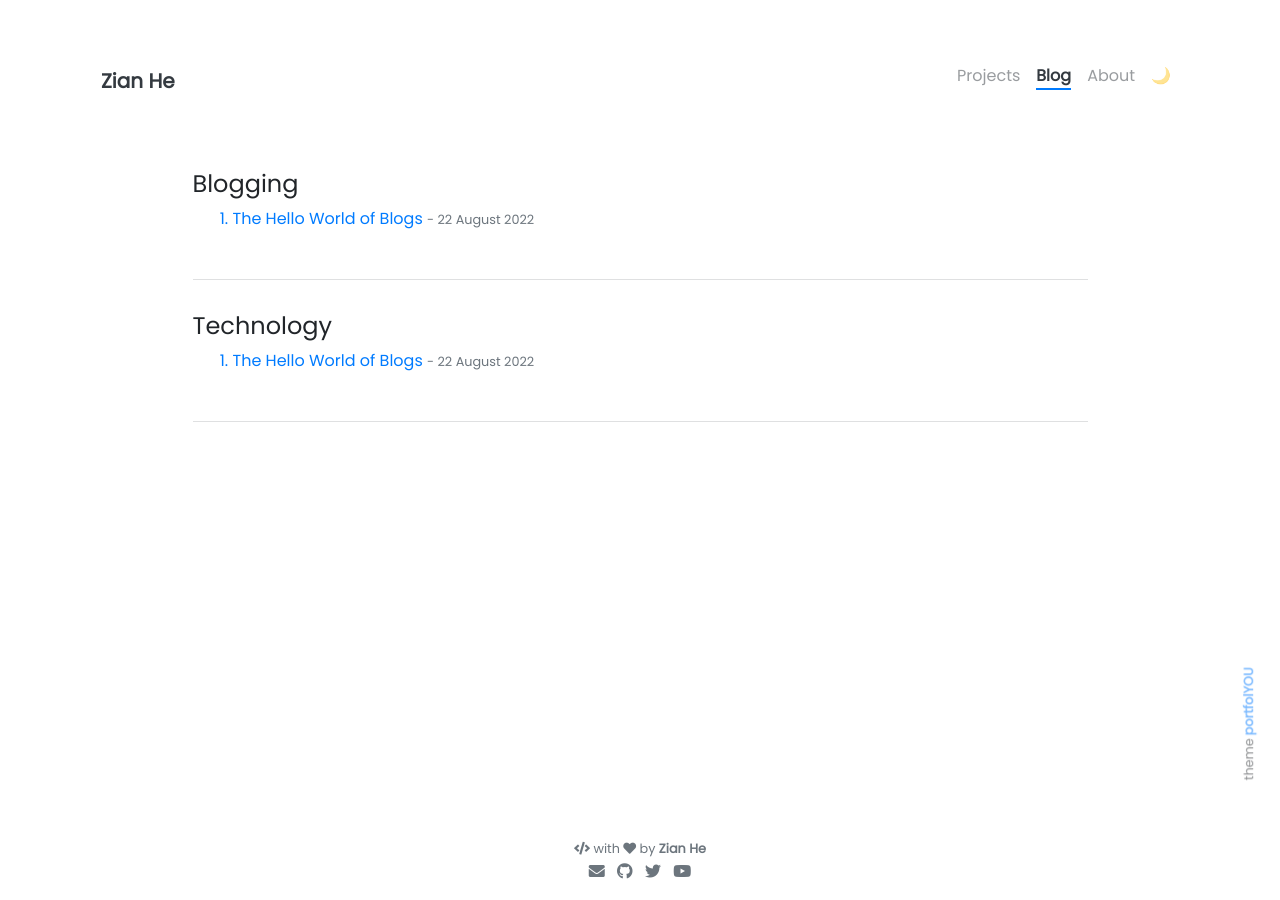
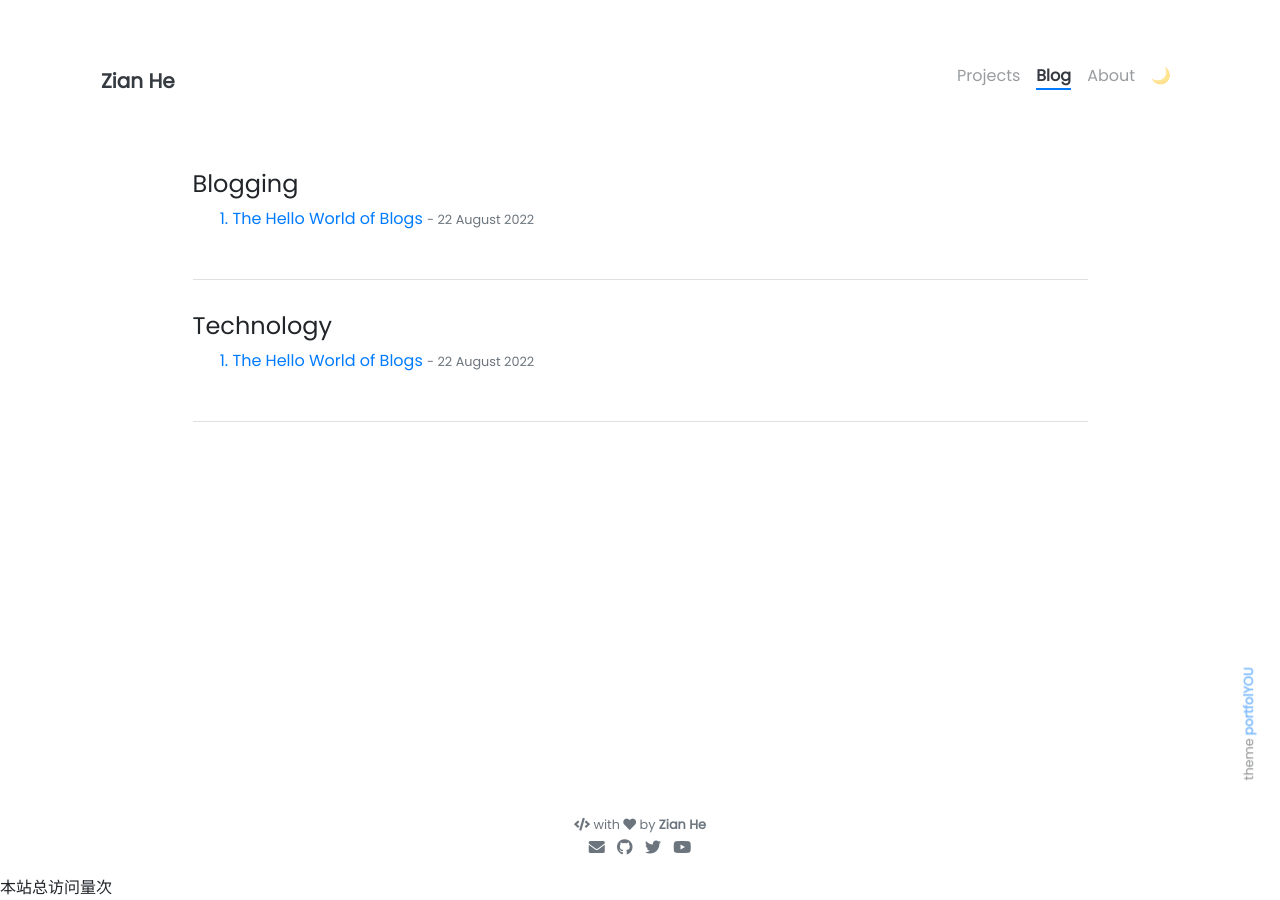
Before and after one commit to Silverhza/silverhza.github.io, a Jekyll site: the page built from pages/tags.html, in a window 1280 px wide. Built offline with Jekyll 4.4.1, drawn with Linux system fonts in a browser that asks for light colours; nearby versions of some CDN libraries; comment, search, counter and statistics services are not loaded.

Commit message:
Update default.html

```diff
--- a/_layouts/default.html
+++ b/_layouts/default.html
@@ -25,5 +25,9 @@
     <script data-name="BMC-Widget" data-cfasync="false" src="https://cdnjs.buymeacoffee.com/1.0.0/widget.prod.min.js" data-id="{{ site.buymeacoffee.username }}" data-description="{{ site.buymeacoffee.description }}" data-message="{{ site.buymeacoffee.message }}" data-color="{{ site.buymeacoffee.color }}" data-position="Right" data-x_margin="16" data-y_margin="16"></script>
   {%- endif -%}
 </body>
+<footer>
+  <script async src="//busuanzi.ibruce.info/busuanzi/2.3/busuanzi.pure.mini.js"></script>
+            <span id="busuanzi_container_site_pv">本站总访问量<span id="busuanzi_value_site_pv"></span>次</span>
+</footer>
 
 </html>
```
